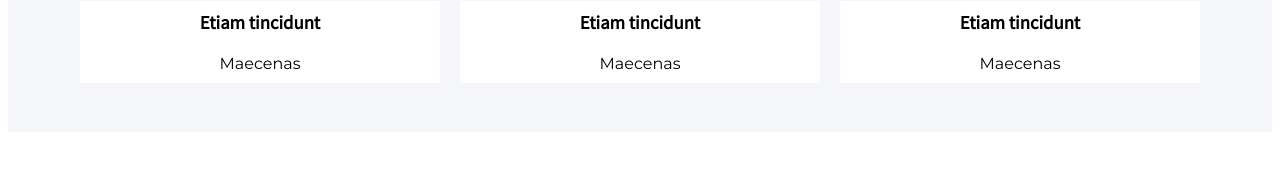
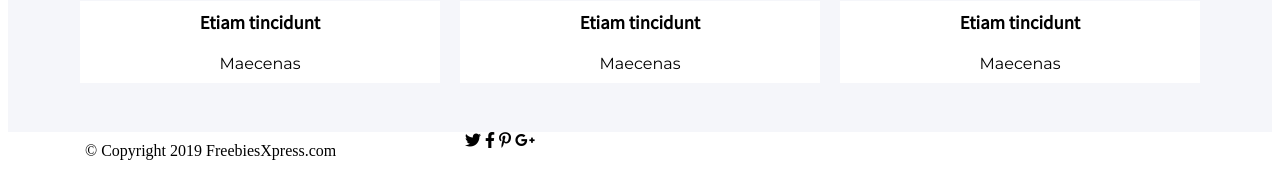
Before and after one commit to hebelTp/zad-4.6, a website: page index.html in a window 1280 px wide. Shown: the part 1902-2080 px from the top of the page. Before the commit the page ends 2042 px from the top, so only its background shows below. Drawn offline with Linux system fonts and the light colour scheme.

Commit message:
Add html footer structure and content

```diff
--- a/index.html
+++ b/index.html
@@ -112,6 +112,22 @@
                 </div>
             </div>
         </div>
-
+        <div class="footer">
+            <div class="container">
+                <div class="row">
+                    <div class="col-4">
+                        <p>© Copyright 2019 FreebiesXpress.com</p>
+                    </div>
+                    <div class="col-4">
+                        <i class="fab fa-twitter"></i>
+                        <i class="fab fa-facebook-f"></i>
+                        <i class="fab fa-pinterest-p"></i>
+                        <i class="fab fa-google-plus-g"></i>
+                    </div>
+                    <div class="col-4">
+                    </div>
+                </div>
+            </div>
+        </div>
     </body>
 </html>
```
